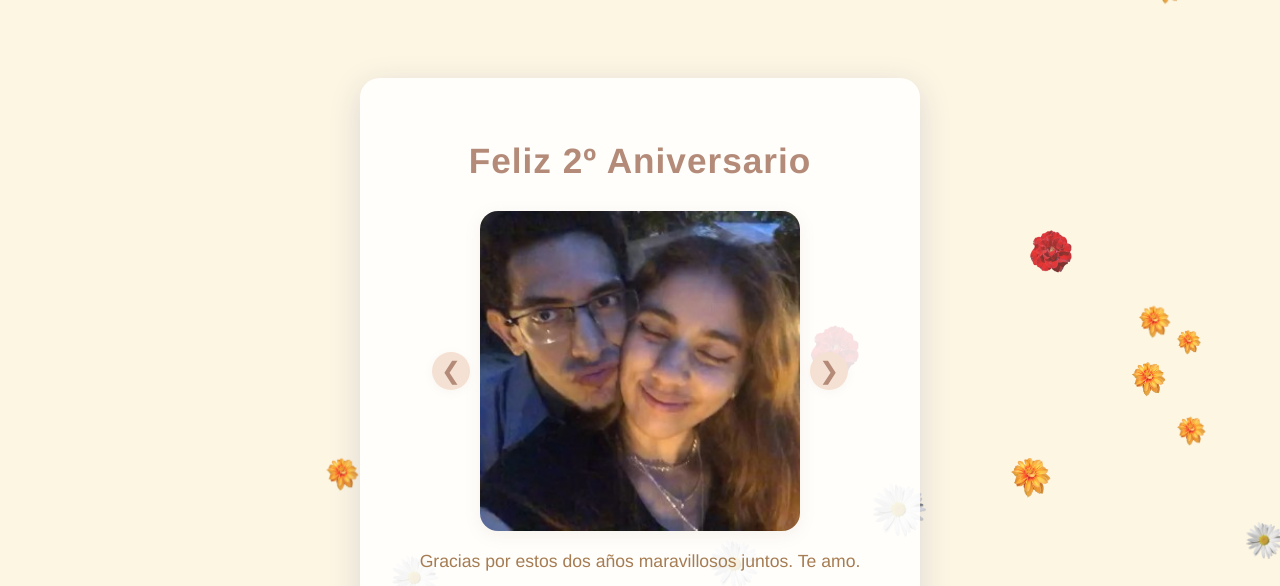
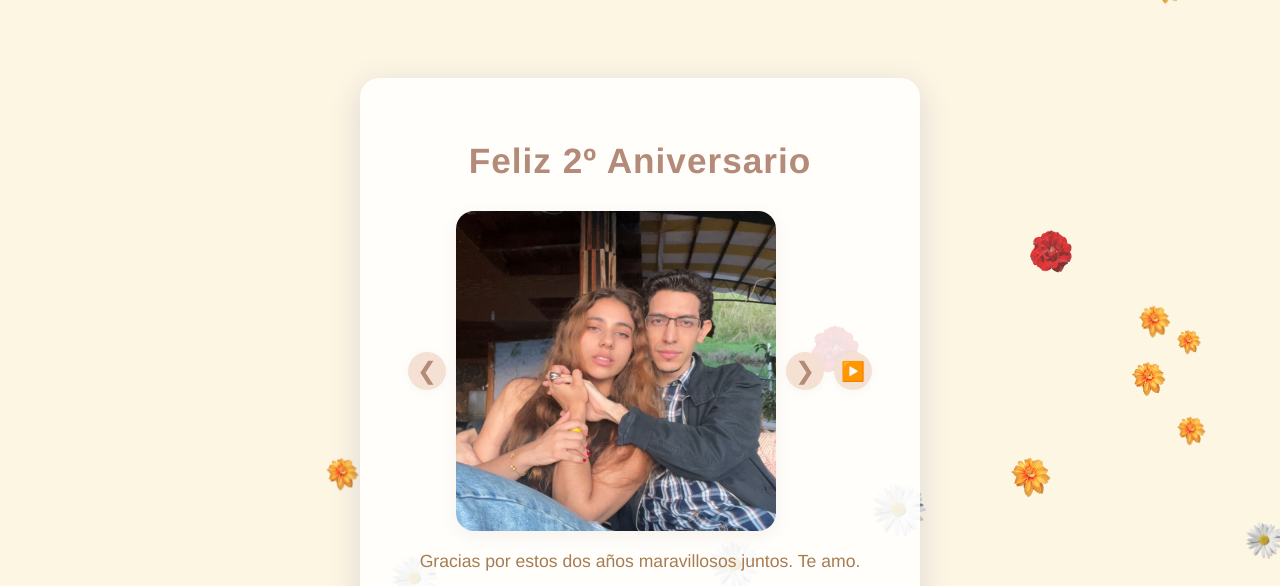
Before and after one commit to BrayanOsce/BrayanOsce.github.io, a plain HTML site: page index.html in a window 1280 px wide. Shown: the top 586 px of the page. Drawn offline with Linux system fonts and the light colour scheme.

Commit message:
Agregar funcionalidad de reproducción automática y rotación aleatoria al carrusel
- Implementar botón play/pause para reproducción automática cada 5 segundos
- Agregar rotación aleatoria de imágenes sin repetición
- Mejorar animaciones CSS para botones con efectos hover y active
- Crear script_nuevo.js con código optimizado y debugging mejorado
- Actualizar estilos CSS para mejor interacción de usuario
- Corregir problemas de inicialización del DOM

```diff
--- a/css/style.css
+++ b/css/style.css
@@ -81,7 +81,7 @@ h1 {
     z-index: 1;
 }
 
-button.prev, button.next {
+button.prev, button.next, button.play-pause {
     background: #f5e1d3;
     border: none;
     border-radius: 50%;
@@ -93,7 +93,13 @@ button.prev, button.next {
     transition: background 0.2s;
     box-shadow: 0 2px 8px rgba(180,138,120,0.08);
 }
-button.prev:hover, button.next:hover {
+
+button.play-pause {
+    margin-left: 10px;
+    font-size: 1.2em;
+}
+
+button.prev:hover, button.next:hover, button.play-pause:hover {
     background: #f2d6c2;
 }
 
--- a/index.html
+++ b/index.html
@@ -17,6 +17,7 @@
                 <!-- Las imágenes se insertan dinámicamente con JavaScript -->
             </div>
             <button class="next">&#10095;</button>
+            <button class="play-pause">▶️</button>
         </div>
         <p class="dedication">Gracias por estos dos años maravillosos juntos. Te amo.</p>
         <!-- Spotify embed -->
@@ -24,6 +25,6 @@
             <iframe style="border-radius:12px" src="https://open.spotify.com/embed/playlist/2TvcPy3tMB6BbPWPjhqeJx?utm_source=generator" width="100%" height="80" frameBorder="0" allowfullscreen="" allow="autoplay; clipboard-write; encrypted-media; fullscreen; picture-in-picture" loading="lazy"></iframe>
         </div>
     </div>
-    <script src="js/script.js"></script>
+    <script src="js/script_nuevo.js"></script>
 </body>
 </html>
--- a/js/script.js
+++ b/js/script.js
@@ -6,7 +6,18 @@ const nextBtn = document.querySelector('.next');
 let current = 0;
 const carousel = document.querySelector('.carousel-images');
 let images = [];
+let shuffledOrder = []; // Array para mantener el orden aleatorio
+let currentShuffleIndex = 0; // Índice actual en el array barajado
 
+// Función para barajar un array (algoritmo Fisher-Yates)
+function shuffleArray(array) {
+    const shuffled = [...array];
+    for (let i = shuffled.length - 1; i > 0; i--) {
+        const j = Math.floor(Math.random() * (i + 1));
+        [shuffled[i], shuffled[j]] = [shuffled[j], shuffled[i]];
+    }
+    return shuffled;
+}
 
 function showImage(index) {
     // Siempre actualiza el array de imágenes por si el DOM cambió
@@ -137,19 +148,42 @@ if (urls.length === 0) {
         `<img src="${url}" alt="Foto ${i+1}"${i === 0 ? ' class="active"' : ''}>`
     ).join('');
     images = Array.from(document.querySelectorAll('.carousel-images img'));
-    current = 0;
+
+    // Crear orden aleatorio inicial
+    shuffledOrder = shuffleArray(Array.from({length: images.length}, (_, i) => i));
+    currentShuffleIndex = 0;
+    current = shuffledOrder[currentShuffleIndex];
     showImage(current);
 
     prevBtn.onclick = () => {
         images = Array.from(document.querySelectorAll('.carousel-images img'));
         if (images.length === 0) return;
-        current = (current - 1 + images.length) % images.length;
+
+        // Ir al anterior en el orden aleatorio
+        currentShuffleIndex = (currentShuffleIndex - 1 + shuffledOrder.length) % shuffledOrder.length;
+
+        // Si completamos un ciclo hacia atrás, rebarajar
+        if (currentShuffleIndex === shuffledOrder.length - 1) {
+            shuffledOrder = shuffleArray(Array.from({length: images.length}, (_, i) => i));
+        }
+
+        current = shuffledOrder[currentShuffleIndex];
         showImage(current);
     };
+
     nextBtn.onclick = () => {
         images = Array.from(document.querySelectorAll('.carousel-images img'));
         if (images.length === 0) return;
-        current = (current + 1) % images.length;
+
+        // Ir al siguiente en el orden aleatorio
+        currentShuffleIndex = (currentShuffleIndex + 1) % shuffledOrder.length;
+
+        // Si completamos un ciclo completo, rebarajar para el siguiente ciclo
+        if (currentShuffleIndex === 0) {
+            shuffledOrder = shuffleArray(Array.from({length: images.length}, (_, i) => i));
+        }
+
+        current = shuffledOrder[currentShuffleIndex];
         showImage(current);
     };
 }
--- /dev/null
+++ b/js/script_nuevo.js
@@ -0,0 +1,321 @@
+// Carrusel de fotos dinámico - Versión simplificada y funcional
+
+document.addEventListener('DOMContentLoaded', function() {
+    console.log('DOM cargado, iniciando carrusel...');
+
+    // Seleccionar elementos
+    const prevBtn = document.querySelector('.prev');
+    const nextBtn = document.querySelector('.next');
+    const playBtn = document.querySelector('.play-pause');
+    const carousel = document.querySelector('.carousel-images');
+
+    // Variables del carrusel
+    let current = 0;
+    let images = [];
+    let shuffledOrder = [];
+    let currentShuffleIndex = 0;
+    let isPlaying = false;
+    let autoPlayInterval = null;
+
+    // Verificar que los elementos existan
+    if (!prevBtn || !nextBtn || !playBtn || !carousel) {
+        console.error('Error: No se encontraron los elementos del carrusel');
+        console.log('prevBtn:', prevBtn);
+        console.log('nextBtn:', nextBtn);
+        console.log('playBtn:', playBtn);
+        console.log('carousel:', carousel);
+        return;
+    }
+
+    console.log('Elementos encontrados correctamente');
+
+    // Función para barajar array
+    function shuffleArray(array) {
+        const shuffled = [...array];
+        for (let i = shuffled.length - 1; i > 0; i--) {
+            const j = Math.floor(Math.random() * (i + 1));
+            [shuffled[i], shuffled[j]] = [shuffled[j], shuffled[i]];
+        }
+        return shuffled;
+    }
+
+    // Función para mostrar imagen
+    function showImage(index) {
+        images = Array.from(document.querySelectorAll('.carousel-images img'));
+        images.forEach((img, i) => {
+            img.classList.toggle('active', i === index);
+        });
+    }
+
+    // Función para avanzar a la siguiente imagen
+    function nextImage() {
+        if (images.length === 0) return;
+
+        currentShuffleIndex = (currentShuffleIndex + 1) % shuffledOrder.length;
+
+        if (currentShuffleIndex === 0) {
+            shuffledOrder = shuffleArray(Array.from({length: images.length}, (_, i) => i));
+        }
+
+        current = shuffledOrder[currentShuffleIndex];
+        showImage(current);
+    }
+
+    // Función para iniciar reproducción automática
+    function startAutoPlay() {
+        if (!isPlaying) {
+            isPlaying = true;
+            playBtn.innerHTML = '⏸️';
+            console.log('Reproducción automática iniciada');
+            autoPlayInterval = setInterval(nextImage, 5000);
+        }
+    }
+
+    // Función para detener reproducción automática
+    function stopAutoPlay() {
+        if (isPlaying) {
+            isPlaying = false;
+            playBtn.innerHTML = '▶️';
+            console.log('Reproducción automática detenida');
+            clearInterval(autoPlayInterval);
+            autoPlayInterval = null;
+        }
+    }
+
+    // Función para alternar play/pause
+    function toggleAutoPlay() {
+        console.log('Botón presionado. Estado actual:', isPlaying);
+        if (isPlaying) {
+            stopAutoPlay();
+        } else {
+            startAutoPlay();
+        }
+    }
+
+    // Lista de imágenes
+    const anifotos = [
+        "1000000968.jpg",
+        "1000026277.jpg",
+        "1000100071.jpg",
+        "1000122489.jpg",
+        "1000130574.jpg",
+        "foto1.jpg",
+        "foto2.jpg",
+        "IMG-20230902-WA0018.jpg",
+        "IMG-20230930-WA0012.jpg",
+        "IMG-20231008-WA0035.jpg",
+        "IMG-20240602-WA0023.jpg",
+        "IMG-20240602-WA0037.jpg",
+        "IMG-20240609-WA0021.jpg",
+        "IMG-20240609-WA0025.jpg",
+        "IMG-20240609-WA0027.jpg",
+        "IMG-20240609-WA0029.jpg",
+        "IMG-20240616-WA0042.jpg",
+        "IMG-20240616-WA0049.jpg",
+        "IMG-20240616-WA0050.jpg",
+        "IMG-20240617-WA0060.jpg",
+        "IMG-20240623-WA0020.jpg",
+        "IMG-20240630-WA0007.jpg",
+        "IMG-20240709-WA0053.jpg",
+        "IMG-20240709-WA0054.jpg",
+        "IMG-20240712-WA0019.jpg",
+        "IMG-20240712-WA0034.jpg",
+        "IMG-20240712-WA0045.jpg",
+        "IMG-20240712-WA0048.jpg",
+        "IMG-20240722-WA0002.jpg",
+        "IMG-20240722-WA0004.jpg",
+        "IMG-20240722-WA0006.jpg",
+        "IMG-20240722-WA0060.jpg",
+        "IMG-20240725-WA0016.jpg",
+        "IMG-20240725-WA0017.jpg",
+        "IMG-20240725-WA0019.jpg",
+        "IMG-20240826-WA0009.jpg",
+        "IMG-20241006-WA0093.jpg",
+        "IMG-20241006-WA0097.jpg",
+        "IMG-20241014-WA0014.jpg",
+        "IMG-20241019-WA0005.jpg",
+        "IMG-20241019-WA0006.jpg",
+        "IMG-20241025-WA0012.jpg",
+        "IMG-20241103-WA0015.jpg",
+        "IMG-20241103-WA0021.jpg",
+        "IMG-20241110-WA0030.jpg",
+        "IMG-20241110-WA0031.jpg",
+        "IMG-20241117-WA0023.jpg",
+        "IMG-20241117-WA0024.jpg",
+        "IMG-20241208-WA0007.jpg",
+        "IMG-20241212-WA0019.jpg",
+        "IMG-20241215-WA0009.jpg",
+        "IMG-20241215-WA0011.jpg",
+        "IMG-20241225-WA0010.jpg",
+        "IMG-20241225-WA0011.jpg",
+        "IMG-20241225-WA0012.jpg",
+        "IMG-20241225-WA0013.jpg",
+        "IMG-20241228-WA0024.jpg",
+        "IMG-20241228-WA0031.jpg",
+        "IMG-20250114-WA0000.jpg",
+        "IMG-20250120-WA0034.jpg",
+        "IMG-20250215-WA0033.jpg",
+        "IMG-20250215-WA0036.jpg",
+        "IMG-20250215-WA0037.jpg",
+        "IMG-20250321-WA0044.jpg",
+        "IMG-20250325-WA0020.jpg",
+        "IMG-20250330-WA0018.jpg",
+        "IMG-20250512-WA0017.jpg",
+        "IMG-20250512-WA0018.jpg",
+        "IMG-20250530-WA0017.jpg",
+        "IMG-20250530-WA0021.jpg",
+        "IMG-20250530-WA0023.jpg",
+        "IMG-20250530-WA0026.jpg",
+        "IMG-20250614-WA0018.jpg",
+        "IMG-20250628-WA0017.jpg",
+        "IMG-20250628-WA0019.jpg",
+        "IMG-20250628-WA0025.jpg",
+        "IMG-20250628-WA0027.jpg",
+        "IMG-20250628-WA0030.jpg",
+        "IMG-20250628-WA0032.jpg",
+        "IMG-20250629-WA0007.jpg",
+        "IMG_20230908_181135.jpg",
+        "IMG_20231103_180820.jpg",
+        "IMG_20231103_233143.jpg",
+        "IMG_20231114_222613.jpg",
+        "IMG_20231125_114212.jpg",
+        "IMG_20231125_150601.jpg",
+        "IMG_20231130_133740.jpg",
+        "IMG_20240323_121552.jpg",
+        "IMG_20240403_213457.jpg",
+        "IMG_20240518_134149.jpg",
+        "IMG_20240518_134153.jpg",
+        "IMG_20241130_205139.jpg",
+        "IMG_20241224_210447.jpg",
+        "IMG_20241224_210457.jpg",
+        "IMG_20250215_190425.jpg",
+        "IMG_20250215_200632.jpg",
+        "IMG_20250411_143008.jpg",
+        "IMG_20250418_185528.jpg",
+        "IMG_20250419_174424.jpg",
+        "IMG_20250419_174428.jpg",
+        "IMG_20250503_155719.jpg",
+        "IMG_20250628_192427.jpg",
+        "IMG_20250628_192431.jpg"
+    ];
+
+    // Inicializar carrusel
+    const urls = anifotos.map(filename => `anifotos/${filename}`);
+
+    if (urls.length === 0) {
+        carousel.innerHTML = '<div class="no-images-msg">No hay imágenes para mostrar.</div>';
+        return;
+    }
+
+    // Crear HTML de imágenes
+    carousel.innerHTML = urls.map((url, i) =>
+        `<img src="${url}" alt="Foto ${i+1}"${i === 0 ? ' class="active"' : ''}>`
+    ).join('');
+
+    // Obtener imágenes y configurar orden aleatorio
+    images = Array.from(document.querySelectorAll('.carousel-images img'));
+    shuffledOrder = shuffleArray(Array.from({length: images.length}, (_, i) => i));
+    currentShuffleIndex = 0;
+    current = shuffledOrder[currentShuffleIndex];
+    showImage(current);
+
+    console.log('Carrusel inicializado con', images.length, 'imágenes');
+
+    // Configurar event listeners
+    prevBtn.addEventListener('click', function() {
+        console.log('Botón anterior presionado');
+        if (isPlaying) stopAutoPlay();
+
+        currentShuffleIndex = (currentShuffleIndex - 1 + shuffledOrder.length) % shuffledOrder.length;
+        current = shuffledOrder[currentShuffleIndex];
+        showImage(current);
+    });
+
+    nextBtn.addEventListener('click', function() {
+        console.log('Botón siguiente presionado');
+        if (isPlaying) stopAutoPlay();
+        nextImage();
+    });
+
+    playBtn.addEventListener('click', function() {
+        console.log('Botón play/pause presionado');
+        toggleAutoPlay();
+    });
+
+    console.log('Event listeners configurados');
+});
+
+// Animación de flores (fuera del DOMContentLoaded)
+const canvas = document.getElementById('flowers-bg');
+const ctx = canvas.getContext('2d');
+let flowers = [];
+const flowerImages = [
+    'flores/flor1.png',
+    'flores/flor2.png',
+    'flores/flor3.png'
+];
+const loadedImages = [];
+let imagesLoaded = 0;
+
+// Cargar imágenes de flores
+for (let src of flowerImages) {
+    const img = new Image();
+    img.src = src;
+    img.onload = () => {
+        imagesLoaded++;
+        if (imagesLoaded === flowerImages.length) {
+            startFlowers();
+        }
+    };
+    loadedImages.push(img);
+}
+
+function resizeCanvas() {
+    canvas.width = window.innerWidth;
+    canvas.height = window.innerHeight;
+}
+resizeCanvas();
+window.addEventListener('resize', resizeCanvas);
+
+function randomFlower() {
+    return {
+        x: Math.random() * canvas.width,
+        y: Math.random() * canvas.height,
+        r: 24 + Math.random() * 32,
+        img: loadedImages[Math.floor(Math.random() * loadedImages.length)],
+        speed: 0.2 + Math.random() * 0.5,
+        angle: Math.random() * Math.PI * 2,
+        sway: 10 + Math.random() * 20,
+        swaySpeed: 0.01 + Math.random() * 0.02
+    };
+}
+
+function drawFlowerImg(f) {
+    ctx.save();
+    ctx.globalAlpha = 0.8;
+    ctx.translate(f.x + Math.sin(f.angle) * f.sway, f.y);
+    ctx.drawImage(f.img, -f.r/2, -f.r/2, f.r, f.r);
+    ctx.globalAlpha = 1;
+    ctx.restore();
+}
+
+function animateFlowers() {
+    ctx.clearRect(0, 0, canvas.width, canvas.height);
+    for (let f of flowers) {
+        drawFlowerImg(f);
+        f.y += f.speed;
+        f.angle += f.swaySpeed;
+        if (f.y - f.r > canvas.height) {
+            Object.assign(f, randomFlower(), { y: -f.r });
+        }
+    }
+    requestAnimationFrame(animateFlowers);
+}
+
+function startFlowers() {
+    flowers = [];
+    for (let i = 0; i < 18; i++) {
+        flowers.push(randomFlower());
+    }
+    animateFlowers();
+}
```
Also changed, not shown: BrayanOsce.github.io/anifotos_enlaces/anifotosenlaces.txt (added), BrayanOsce.github.io/index.html (added), BrayanOsce.github.io/js/script.js (added).
